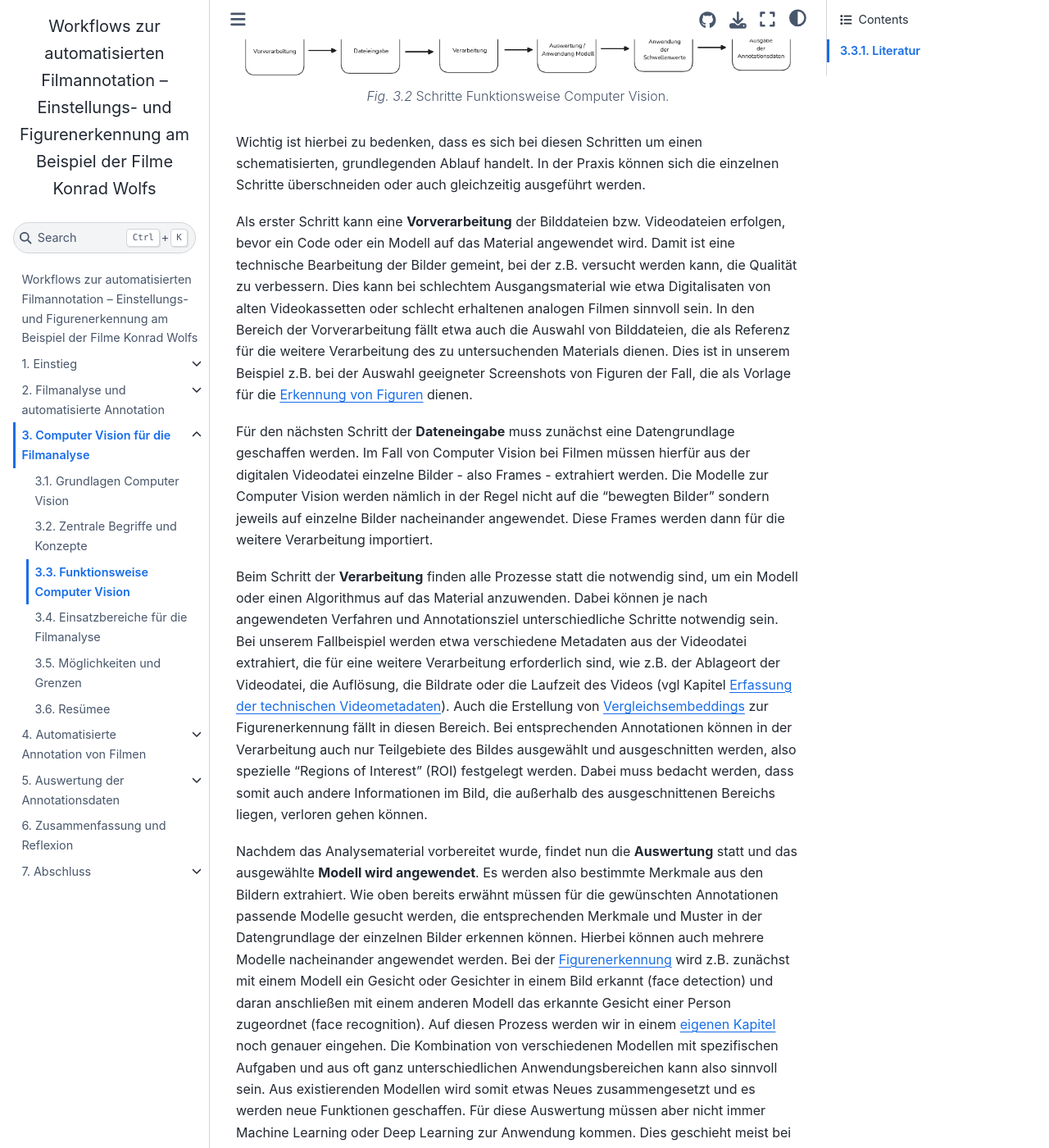
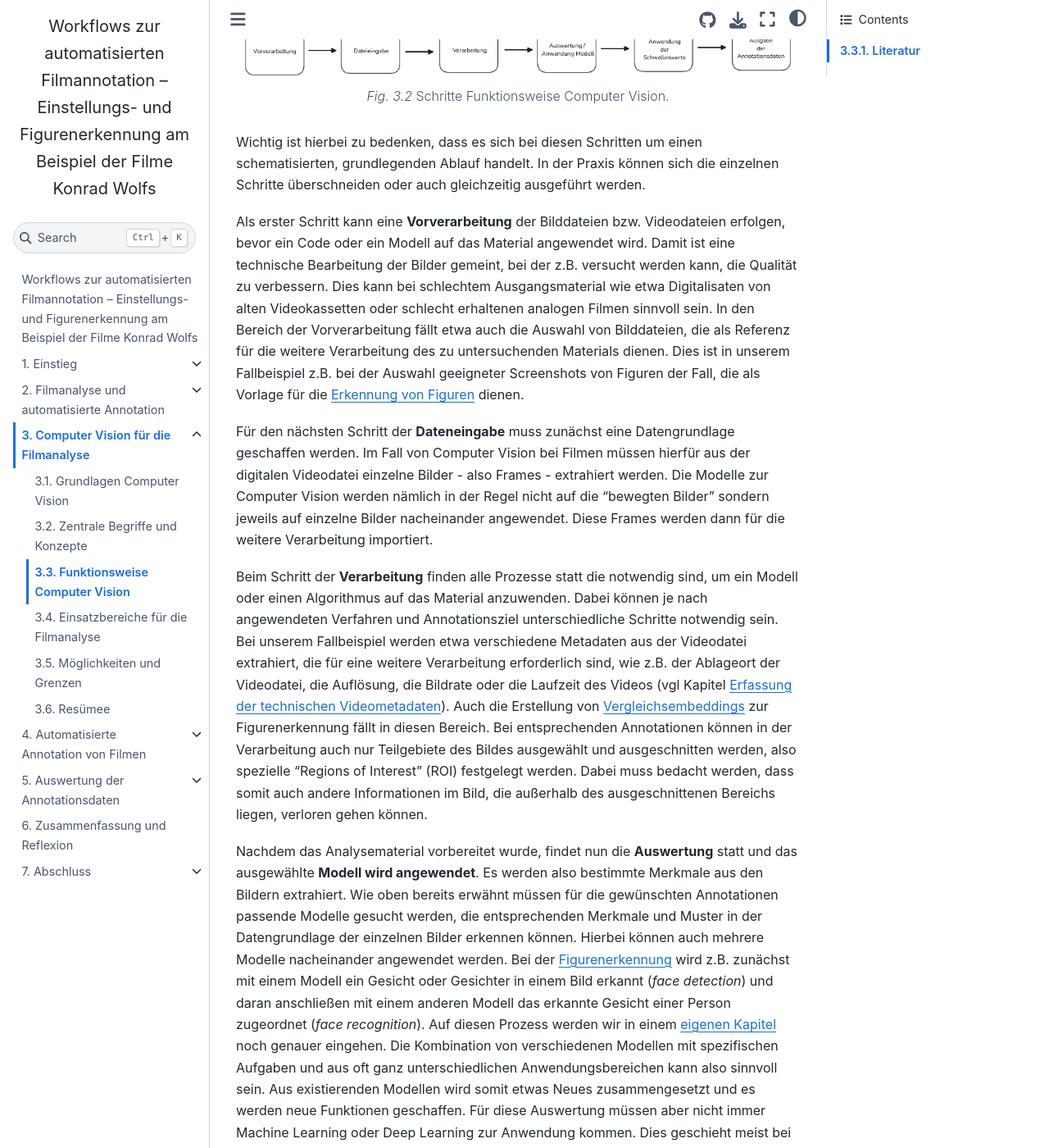
Before and after one commit to quadriga-dk/Bewegtes-Bild-Fallstudie-4, a Jupyter Book: the page built from vision/funktion.md, in a window 1280 px wide and 1400 px high, scrolled down 934 px. Shown: the whole window at 82% size. Built offline with Jupyter Book 1.0.4 settings and Sphinx 7.4.7 and the Sphinx Book theme 1.1.4, drawn with Linux system fonts in a browser that asks for light colours; pages that are not in the unit, such as notebooks, are missing from menus; cross-references to code outside the pages are shown as plain code; some of the changed text lies outside the part shown.

Commit message:
Update funktion.md

```diff
--- a/vision/funktion.md
+++ b/vision/funktion.md
@@ -26,19 +26,19 @@ Schritte Funktionsweise Computer Vision.
 
 Wichtig ist hierbei zu bedenken, dass es sich bei diesen Schritten um einen schematisierten, grundlegenden Ablauf handelt. In der Praxis können sich die einzelnen Schritte überschneiden oder auch gleichzeitig ausgeführt werden.
 
-Als erster Schritt kann eine **Vorverarbeitung** der Bilddateien bzw. Videodateien erfolgen, bevor ein Code oder ein Modell auf das Material angewendet wird. Damit ist eine technische Bearbeitung der Bilder gemeint, bei der z.B. versucht werden kann, die Qualität zu verbessern. Dies kann bei schlechtem Ausgangsmaterial wie etwa Digitalisaten von alten Videokassetten oder schlecht erhaltenen analogen Filmen sinnvoll sein. In den Bereich der Vorverarbeitung fällt etwa auch die Auswahl von Bilddateien, die als Referenz für die weitere Verarbeitung des zu untersuchenden Materials dienen. Dies ist in unserem Beispiel z.B. bei der Auswahl geeigneter Screenshots von Figuren der Fall, die als Vorlage für die [Erkennung von Figuren](../annotation/figuren_intro.md) dienen.
+Als erster Schritt kann eine **Vorverarbeitung** der Bilddateien bzw. Videodateien erfolgen, bevor ein Code oder ein Modell auf das Material angewendet wird. Damit ist eine technische Bearbeitung der Bilder gemeint, bei der z.B. versucht werden kann, die Qualität zu verbessern. Dies kann bei schlechtem Ausgangsmaterial wie etwa Digitalisaten von alten Videokassetten oder schlecht erhaltenen analogen Filmen sinnvoll sein. In den Bereich der Vorverarbeitung fällt etwa auch die Auswahl von Bilddateien, die als Referenz für die weitere Verarbeitung des zu untersuchenden Materials dienen. Dies ist in unserem Fallbeispiel z.B. bei der Auswahl geeigneter Screenshots von Figuren der Fall, die als Vorlage für die [Erkennung von Figuren](../annotation/figuren_intro.md) dienen.
 
 Für den nächsten Schritt der **Dateneingabe** muss zunächst eine Datengrundlage geschaffen werden. Im Fall von Computer Vision bei Filmen müssen hierfür aus der digitalen Videodatei einzelne Bilder - also Frames - extrahiert werden. Die Modelle zur Computer Vision werden nämlich in der Regel nicht auf die "bewegten Bilder" sondern jeweils auf einzelne Bilder nacheinander angewendet. Diese Frames werden dann für die weitere Verarbeitung importiert.
 
 Beim Schritt der **Verarbeitung** finden alle Prozesse statt die notwendig sind, um ein Modell oder einen Algorithmus auf das Material anzuwenden. Dabei können je nach angewendeten Verfahren und Annotationsziel unterschiedliche Schritte notwendig sein. Bei unserem Fallbeispiel werden etwa verschiedene Metadaten aus der Videodatei extrahiert, die für eine weitere Verarbeitung erforderlich sind, wie z.B. der Ablageort der Videodatei, die Auflösung, die Bildrate oder die Laufzeit des Videos (vgl Kapitel [Erfassung der technischen Videometadaten](../annotation/einstellungen_notebook.ipynb#erfassung-der-technischen-videometadaten)). Auch die Erstellung von [Vergleichsembeddings](../annotation/figuren_intro.md#vergleichs-embeddings-zur-figurenerkennung) zur Figurenerkennung fällt in diesen Bereich. Bei entsprechenden Annotationen können in der Verarbeitung auch nur Teilgebiete des Bildes ausgewählt und ausgeschnitten werden, also spezielle "Regions of Interest" (ROI) festgelegt werden. Dabei muss bedacht werden, dass somit auch andere Informationen im Bild, die außerhalb des ausgeschnittenen Bereichs liegen, verloren gehen können.
 
-Nachdem das Analysematerial vorbereitet wurde, findet nun die **Auswertung** statt und das ausgewählte **Modell wird angewendet**. Es werden also bestimmte Merkmale aus den Bildern extrahiert. Wie oben bereits erwähnt müssen für die gewünschten Annotationen passende Modelle gesucht werden, die entsprechenden Merkmale und Muster in der Datengrundlage der einzelnen Bilder erkennen können. Hierbei können auch mehrere Modelle nacheinander angewendet werden. Bei der [Figurenerkennung](../annotation/figuren_intro.md#grundlagen-der-gesichtserkennung) wird z.B. zunächst mit einem Modell ein Gesicht oder Gesichter in einem Bild erkannt (face detection) und daran anschließen mit einem anderen Modell das erkannte Gesicht einer Person zugeordnet (face recognition). Auf diesen Prozess werden wir in einem [eigenen Kapitel](../annotation/figuren_intro.md) noch genauer eingehen. Die Kombination von verschiedenen Modellen mit spezifischen Aufgaben und aus oft ganz unterschiedlichen Anwendungsbereichen kann also sinnvoll sein. Aus existierenden Modellen wird somit etwas Neues zusammengesetzt und es werden neue Funktionen geschaffen. Für diese Auswertung müssen aber nicht immer Machine Learning oder Deep Learning zur Anwendung kommen. Dies geschieht meist bei sehr komplexen Erkennungsaufgaben. Bei der Erkennung von Farben oder Kanten in Bildern finden etwa mathematische Berechnungen auf der Grundlage von einfachen algorithmischen Verfahren statt.
+Nachdem das Analysematerial vorbereitet wurde, findet nun die **Auswertung** statt und das ausgewählte **Modell wird angewendet**. Es werden also bestimmte Merkmale aus den Bildern extrahiert. Wie oben bereits erwähnt müssen für die gewünschten Annotationen passende Modelle gesucht werden, die entsprechenden Merkmale und Muster in der Datengrundlage der einzelnen Bilder erkennen können. Hierbei können auch mehrere Modelle nacheinander angewendet werden. Bei der [Figurenerkennung](../annotation/figuren_intro.md#grundlagen-der-gesichtserkennung) wird z.B. zunächst mit einem Modell ein Gesicht oder Gesichter in einem Bild erkannt (*face detection*) und daran anschließen mit einem anderen Modell das erkannte Gesicht einer Person zugeordnet (*face recognition*). Auf diesen Prozess werden wir in einem [eigenen Kapitel](../annotation/figuren_intro.md) noch genauer eingehen. Die Kombination von verschiedenen Modellen mit spezifischen Aufgaben und aus oft ganz unterschiedlichen Anwendungsbereichen kann also sinnvoll sein. Aus existierenden Modellen wird somit etwas Neues zusammengesetzt und es werden neue Funktionen geschaffen. Für diese Auswertung müssen aber nicht immer Machine Learning oder Deep Learning zur Anwendung kommen. Dies geschieht meist bei sehr komplexen Erkennungsaufgaben. Bei der Erkennung von Farben oder Kanten in Bildern finden etwa mathematische Berechnungen auf der Grundlage von einfachen algorithmischen Verfahren statt.
 
 Bei der Ausführung von Modellen kann es sinnvoll sein, diese nicht auf alle aus einer Videodatei extrahierten Frames anzuwenden. Je nach Modell und Komplexität der Aufgabe kann die Erkennung durchaus erhebliche Zeit und Rechenleistung in Anspruch nehmen. In solchen Fällen können durch einen festgelegten Wert eine bestimmte Anzahl an Frames in der Abfolge bei der Analyse übersprungen und damit die Annotationsdauer verkürzt werden. Hier muss beachtet werden, ob die Reduzierung der Anzahl von analysierten Frames die Qualität der Annotation beeinträchtigt.
 
 Schließlich werden auf die von dem Modellen erzeugten Werte **Schwellenwerte angewendet**. Wie im vorigen Abschnitt erläutert legen [Schwellenwerte](../vision/begriffe.md/#schwellenwert) fest, was als 'richtig' erkanntes Merkmal gilt und in die Annotationsdaten eingehen soll. Daher sollte genau geprüft und begründet werden, welche Schwellenwerte festgelegt werden.
 
-Abschließend erfolgt nun die **Ausgabe der Annotationsdaten** in strukturierter Form, z.B. als Wahrscheinlichkeitswerte, Koordinaten eines Gesichts in einem Bild, Werte zum Farbverlauf etc. Diese Werte können zur Auswertung weiter verarbeitet werden, etwa durch Erstellen von Visualisierungen oder Berechnungen (z.B. Einstellungslängen aus erkannten Einstellungswechseln, durchschnittliche Einstellungslängen...). Gegebenenfalls kann eine Überprüfung der ausgegebenen Annotationsdaten notwendig sein. Werden z.B. Einstellungswechsel oder Gesichter exakt genug erkannt? Durch Veränderung von Schwellenwerten oder die Anwendung von alternativen Modellen können evtl. bessere Annotationsergebnisse erzielt werden.
+Abschließend erfolgt nun die **Ausgabe der Annotationsdaten** in strukturierter Form, z.B. als Wahrscheinlichkeitswerte, Koordinaten eines Gesichts in einem Bild, Werte zum Farbverlauf etc. Diese Werte können zur Auswertung weiter verarbeitet werden, etwa durch Erstellen von Visualisierungen oder Berechnungen (z.B. Einstellungslängen aus erkannten Einstellungswechseln, durchschnittliche Einstellungslängen etc.). Gegebenenfalls kann eine Überprüfung der ausgegebenen Annotationsdaten notwendig sein. Werden z.B. Einstellungswechsel oder Gesichter exakt genug erkannt? Durch Veränderung von Schwellenwerten oder die Anwendung von alternativen Modellen können evtl. bessere Annotationsergebnisse erzielt werden.
 
 
 ## Literatur
```
Also changed, not shown: other parts of vision/funktion.md (+1 -1 lines).
